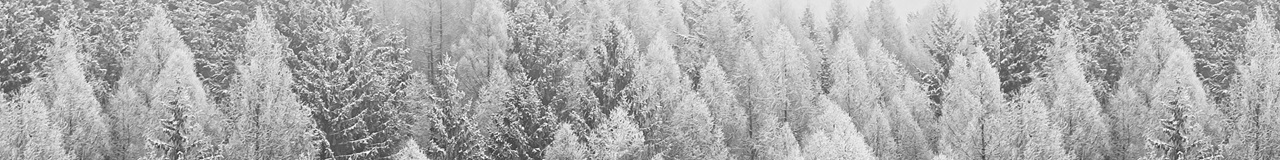
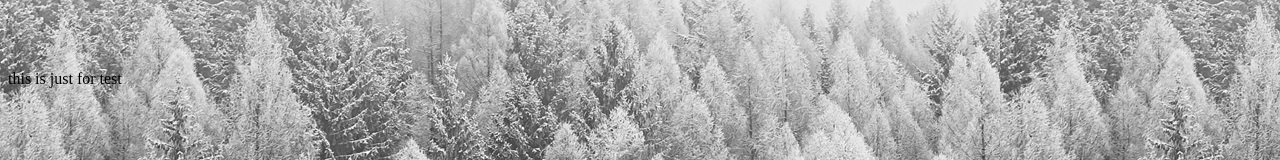
Before and after one commit to yaqubumar/my-first-project, a plain HTML site: page index.html in a window 1280 px wide. Shown: the part 344-504 px from the top of the page. Drawn offline with Linux system fonts and the light colour scheme.

Commit message:
Add initial index.html structure

```diff
--- a/index.html
+++ b/index.html
@@ -10,6 +10,6 @@
     <h1>This is my first site</h1>
     <p>This is the first paragraph to this site</p>
     <img src="assets/images/01-02-02_ci-logo.png" alt="code institute logo">
-
+<p>this is just for test</p>
 </body>
 </html>
```
